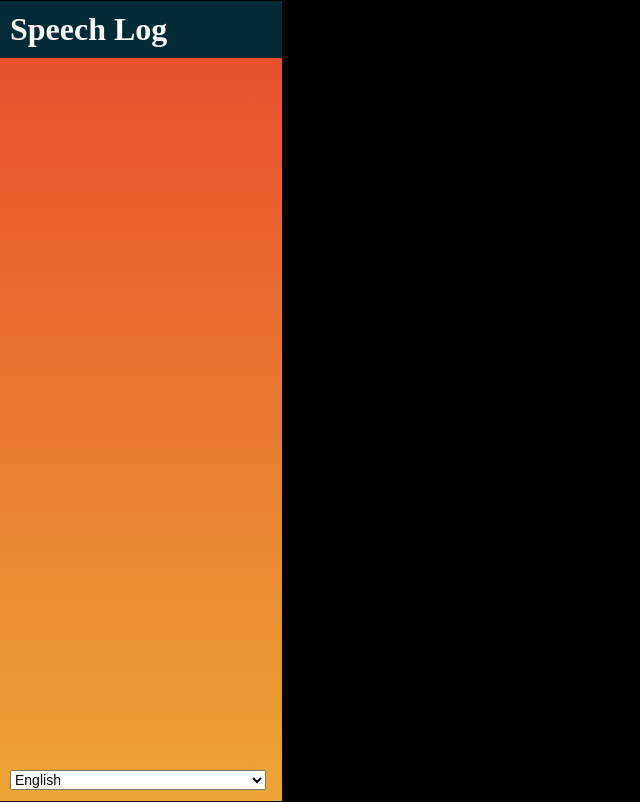
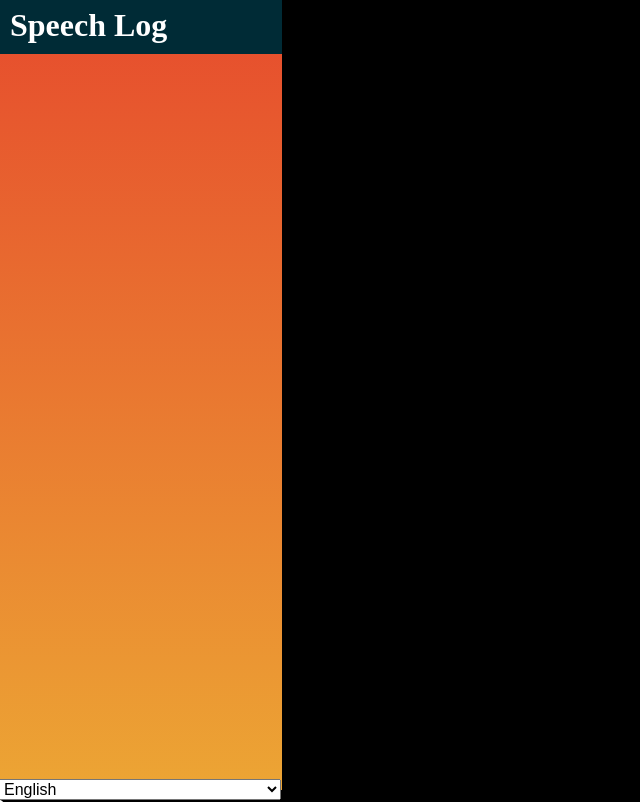
Before and after one commit to dkoodev/Core-Four-hackpoly2017, a PHP site: page / in a window 1280 px wide; the page is wider, and only the part inside the window is pictured. Shown: that part, without its empty margins (0-640 px from the left). Run offline with PHP 8.4, Linux system fonts and the light colour scheme; some libraries are stand-ins or nearby versions; some web fonts are replaced.

Commit message:
Added font, added scroll

```diff
--- a/main.css
+++ b/main.css
@@ -1,3 +1,8 @@
+@font-face {
+    font-family: futura;
+    src: url(Futura.ttc);
+}
+
 html {
     overflow: hidden;
 }
@@ -78,12 +83,15 @@ body {
     width: 150px;
     background-color: blue;
     font-family: futura;
+    overflow-y: scroll;
 }
 
 #speechlog {
     background-color: #002B36;
     padding: 10px;
     color: white;
+    padding-top: 17px;
+    margin-top: 10px;
 
 }
 
@@ -126,10 +134,10 @@ body {
 
 #lang_select {
     position: absolute;
-    bottom: 10px;
-    left: 10px;
-    font-size: 14px;
-    width: 20%;
+    bottom: 0px;
+    left: -1px;
+    font-size: 16px;
+    width: 22%;
 }
 
 #translatedText {
```
Also changed, not shown: 1 other file.
